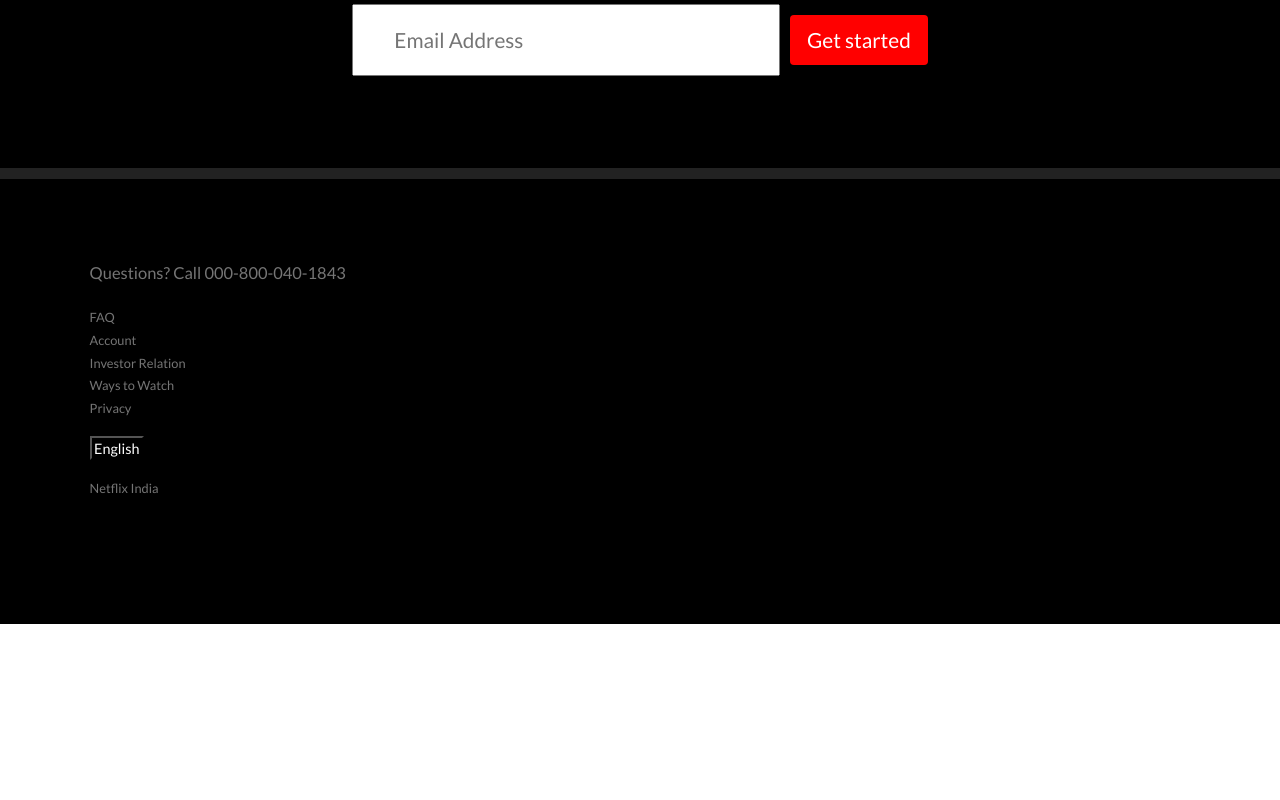
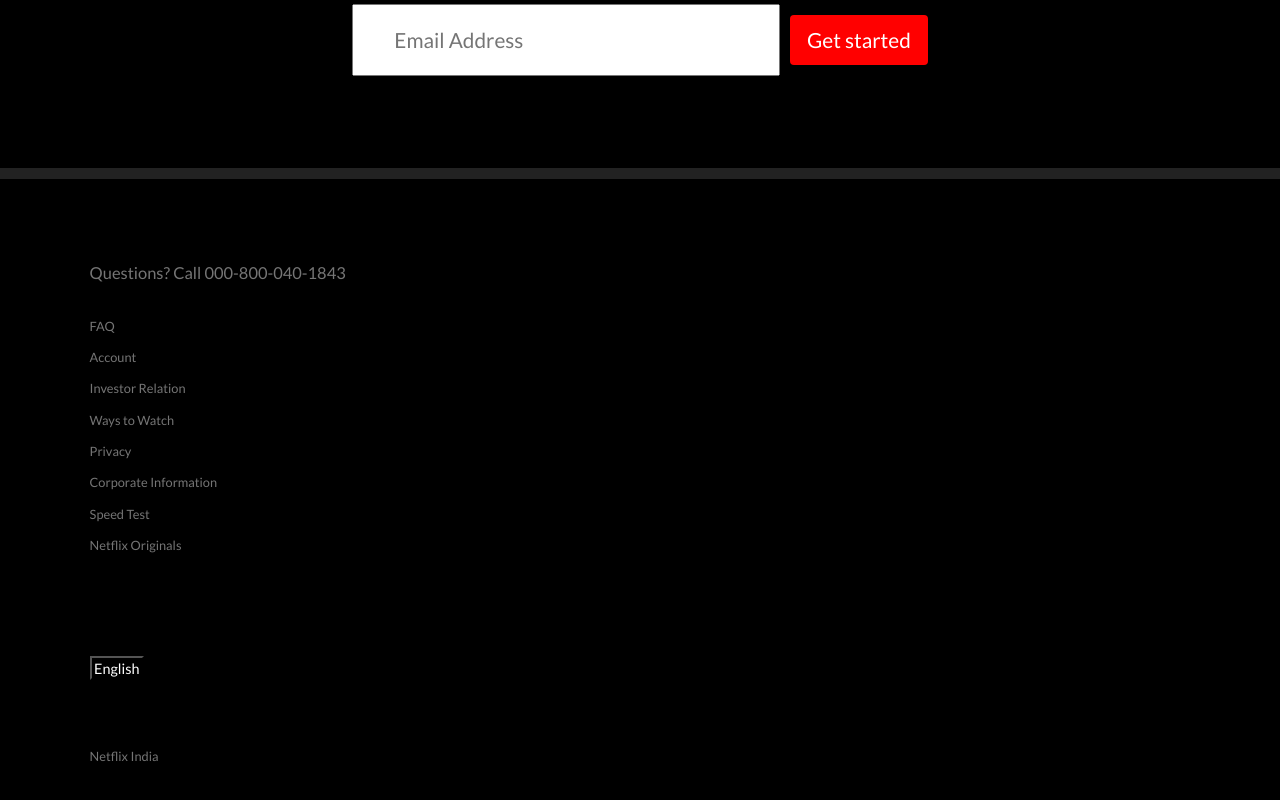
Before and after one commit to Rahul-Vijay/Netflix-clone, a React (Vite) app: page / in a window 1280 px wide. Shown: the part 3712-4512 px from the top of the page. Before the commit the page ends 4336 px from the top, so only its background shows below. Built offline with nearby package versions, Linux system fonts and the light colour scheme.

Commit message:
footer done

```diff
--- a/src/Footer.tsx
+++ b/src/Footer.tsx
@@ -12,6 +12,9 @@ const Footer = () => {
             <li>Investor Relation</li>
             <li>Ways to Watch</li>
             <li>Privacy</li>
+            <li>Corporate Information</li>
+            <li>Speed Test</li>
+            <li>Netflix Originals</li>
           </ul>
         </div>
         <div style={{ display: "inline-block", marginRight: "20px" }}>
--- a/src/style.css
+++ b/src/style.css
@@ -276,12 +276,12 @@ html {
   text-align: center;
 }
 
-ul {
+.footer-links > ul {
   list-style-type: none;
 }
 
-li {
-  padding-top: 7%;
+.footer-links > ul > li {
+  padding-top: 12%;
 }
 
 .footer {
@@ -300,9 +300,17 @@ li {
   font-size: 1.03em;
 }
 
+.footer > div:nth-child(2) {
+  margin-bottom: 7%;
+}
+
 .footer > div:nth-child(2),
 .footer > div:nth-child(4) {
   font-size: 0.8em;
+}
+
+.footer > div:nth-child(4) {
+  margin-top: 4%;
 }
 
 /* For mobile landscape mode, tablets */
```
